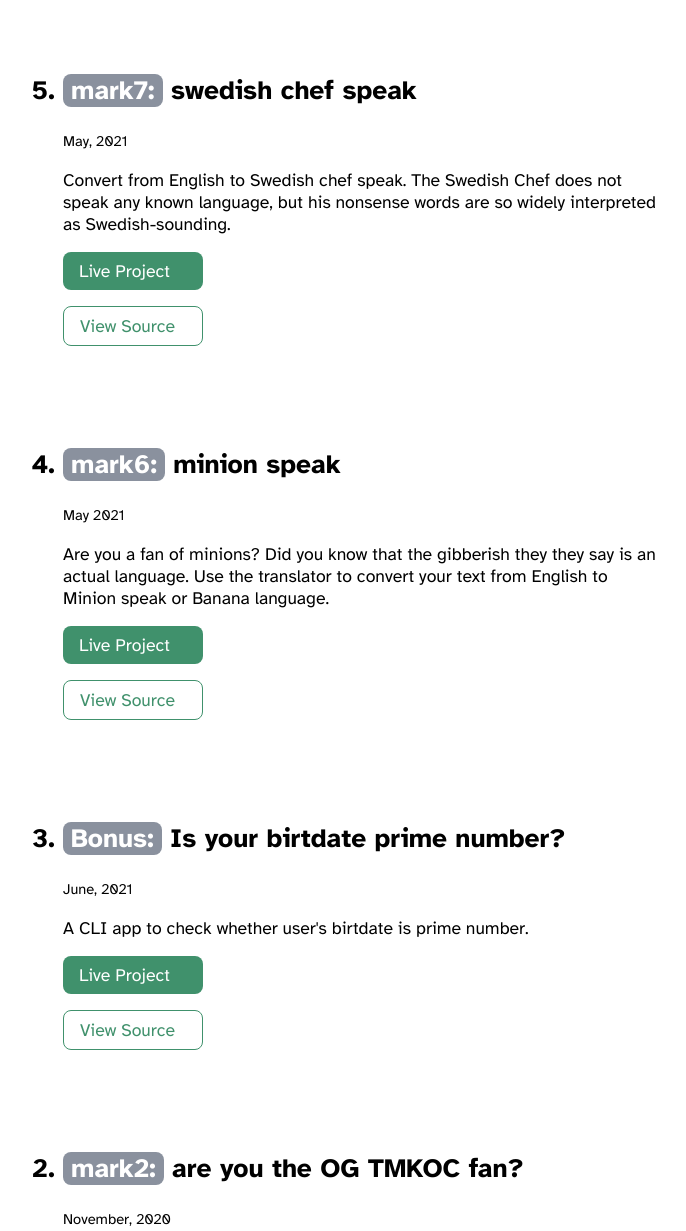
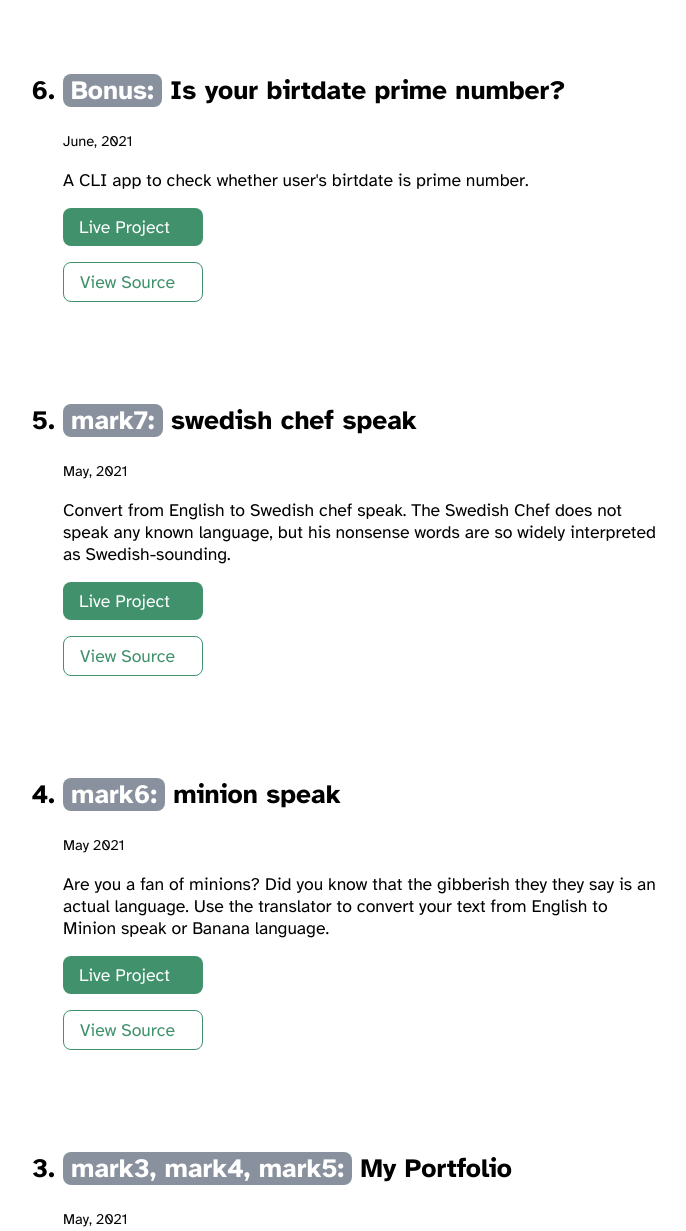
Before and after one commit to mansipadgelwar/MansiPadgelwar-Portfolio, a plain HTML site: page projects.html in a window 1280 px wide. Shown: the part 3980-5211 px from the top of the page, without its empty margins (297-983 px from the left). Drawn offline with Linux system fonts and the light colour scheme.

Commit message:
feat: add portfolio

```diff
--- a/projects.html
+++ b/projects.html
@@ -175,6 +175,19 @@
                 target="_blank">View Source</a>
         </article>
 
+        <article class="showcase-list container centered-container">
+            <h1>
+                <li><span class="mark-number">Bonus:</span> Is your birtdate prime number? </li>
+            </h1>
+            <small>June, 2021</small>
+            <p> A CLI app to check whether user's birtdate is prime number. </p>
+            <a class="link primary-link"
+                href="https://replit.com/@MansiM1/isYourBirthDatePrime#index.js?embed=1&output=1" target="_blank">
+                Live Project</a>
+            <a class="link secondary-link" href="https://github.com/mansipadgelwar/isYourBirthDatePrime"
+                target="_blank">View Source</a>
+        </article>
+
 
 
         <article class="showcase-list container centered-container">
@@ -209,16 +222,17 @@
                 Source</a>
         </article>
 
+
         <article class="showcase-list container centered-container">
             <h1>
-                <li><span class="mark-number">Bonus:</span> Is your birtdate prime number? </li>
+                <li><span class="mark-number">mark3, mark4, mark5:</span> My Portfolio </li>
             </h1>
-            <small>June, 2021</small>
-            <p> A CLI app to check whether user's birtdate is prime number. </p>
-            <a class="link primary-link"
-                href="https://replit.com/@MansiM1/isYourBirthDatePrime#index.js?embed=1&output=1" target="_blank">
+            <small>May, 2021</small>
+            <p> My portfolio using HTML & CSS where I showcase my projects and blogs </p>
+            <a class="link primary-link" href="https://mansi-padgelwar-portfolio.netlify.app/"
+                target="_blank">
                 Live Project</a>
-            <a class="link secondary-link" href="https://github.com/mansipadgelwar/isYourBirthDatePrime"
+            <a class="link secondary-link" href="https://github.com/mansipadgelwar/MansiPadgelwar-Portfolio"
                 target="_blank">View Source</a>
         </article>
 
```
